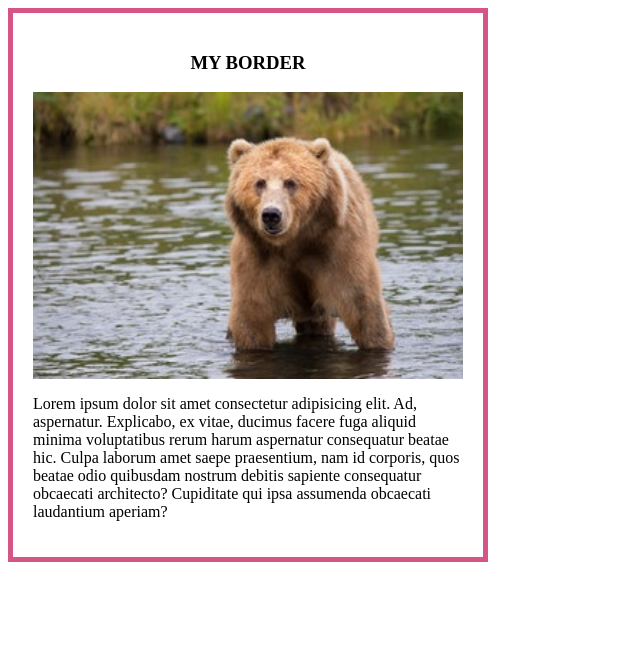
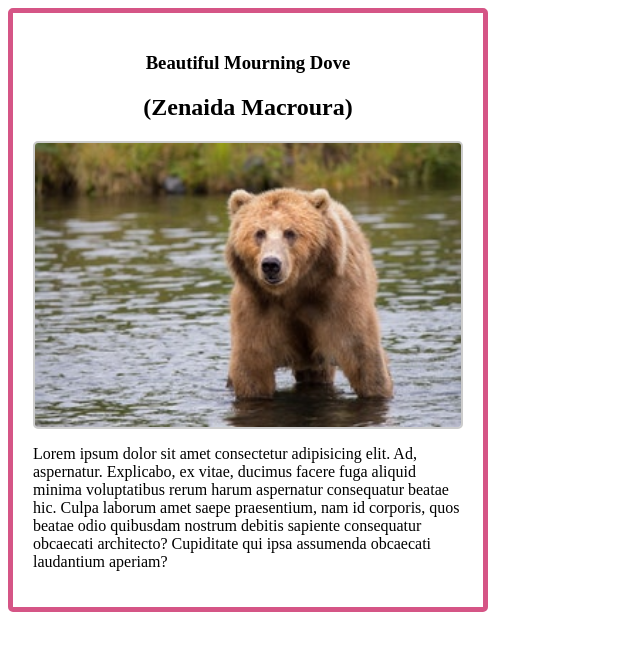
Before and after one commit to dwilson-coder/centered-card, a plain HTML site: page index.html in a window 1280 px wide. Shown: the whole page, without its empty margins (0-640 px from the left). Drawn offline with Linux system fonts and the light colour scheme.

Commit message:
added some rounded corners and h tags

```diff
--- a/index.html
+++ b/index.html
@@ -6,22 +6,40 @@
     <meta name="viewport" content="width=device-width, initial-scale=1.0" />
     <title>Centered Card</title>
     <style>
-      h3 {
+      /* This centers your H1, and H3 tags */
+      .header {
         text-align: center;
       }
+      /* Add a pink border to the entire card */
       .border {
         max-width: 430px;
         display: flex;
         flex-direction: column;
         padding: 20px;
         border: 5px solid #d55586;
+
+        /* adds rounded edge to your card */
+        border-radius: 5px;
+      }
+
+      /* adds rounded edge to your image */
+      .border img {
+        border-radius: 5px;
+      }
+
+      /* Adds a grey border to your image */
+      .img-border {
+        border: 2px solid #ccc;
       }
     </style>
   </head>
   <body>
     <div class="border">
-      <h3>MY BORDER</h3>
-      <img src="bear1.jpg" alt="image" />
+      <div class="header">
+        <h3>Beautiful Mourning Dove</h3>
+        <h2>(Zenaida Macroura)</h2>
+      </div>
+      <img src="bear1.jpg" alt="image" class="img-border" />
       <p>
         Lorem ipsum dolor sit amet consectetur adipisicing elit. Ad, aspernatur.
         Explicabo, ex vitae, ducimus facere fuga aliquid minima voluptatibus
```
